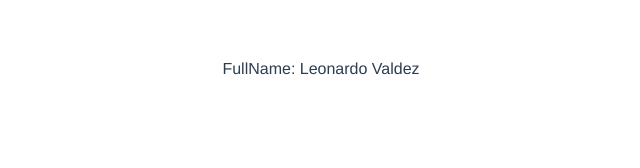
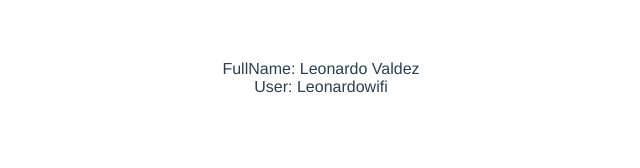
Before and after one commit to leonardoovaldezz/vuejs-componentes-composition, a Vue app: page / in a window 1280 px wide. Shown: the top 168 px of the page, without its empty margins (319-959 px from the left). Built offline with nearby package versions, Linux system fonts and the light colour scheme.

Commit message:
provide-inject

```diff
--- a/src/App.vue
+++ b/src/App.vue
@@ -1,14 +1,18 @@
 <template>
-  <Home first-name="Leonardo" last-name="Valdez"></Home>
+  <Home first-name="Leonardo" last-name="Valdez" otro="nada"></Home>
 </template>
 
 <script>
 import Home from "./components/Home.vue";
+import { provide } from "vue";
 
 export default {
   name: "App",
   components: {
     Home,
+  },
+  setup() {
+    provide("username", "Leonardowifi");
   },
 };
 </script>
--- a/src/components/Home.vue
+++ b/src/components/Home.vue
@@ -1,9 +1,10 @@
 <template>
   <div>FullName: {{ fullName }}</div>
+  <div>User: {{ username }}</div>
 </template>
 
 <script>
-import { toRefs, computed } from "vue";
+import { toRefs, computed, inject } from "vue";
 
 export default {
   props: {
@@ -11,15 +12,22 @@ export default {
     lastName: String,
   },
 
-  setup(props) {
+  setup(props, { expose }) {
     const { firstName, lastName } = toRefs(props);
 
     const fullName = computed(() => {
       return `${firstName.value} ${lastName.value}`;
     });
 
+    const username = inject("username");
+
+    expose({
+      fullName,
+    });
+
     return {
       fullName,
+      username,
     };
   },
 };
```
